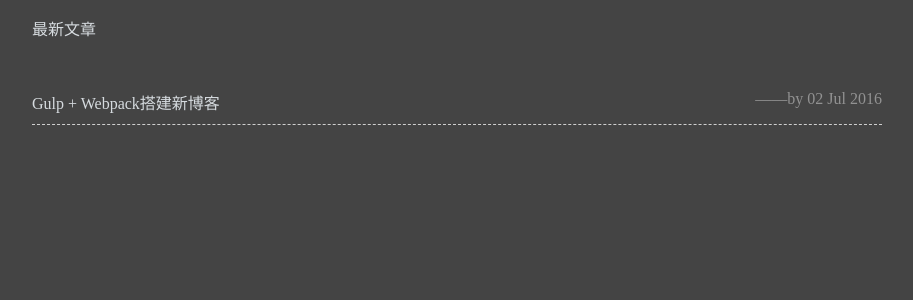
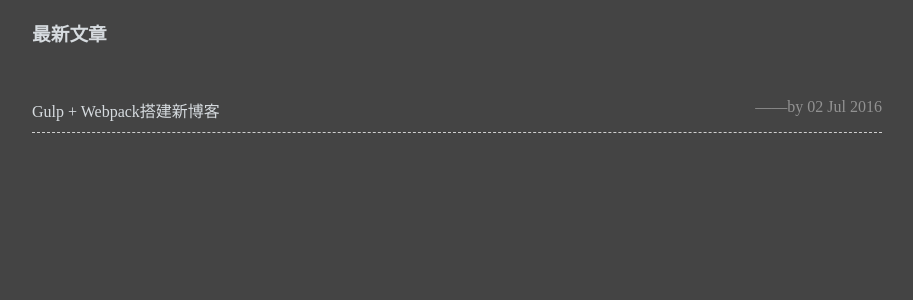
Before and after one commit to kungfuboy/kungfuboy.github.io, a Jekyll site: the page built from myblog.html, in a window 1280 px wide. Shown: the top 300 px of the page, without its empty margins (183-1096 px from the left). Built offline with Jekyll 4.4.1, drawn with Linux system fonts in a browser that asks for light colours.

Commit message:
postlist

```diff
--- a/myblog.html
+++ b/myblog.html
@@ -2,7 +2,7 @@
 layout: postlist
 title: Night Eagle's blog
 ---
-<p>最新文章</p>
+<h3>最新文章</h3>
 <ul>
 　　{% for post in site.posts %}
 　　　 <li>
```
